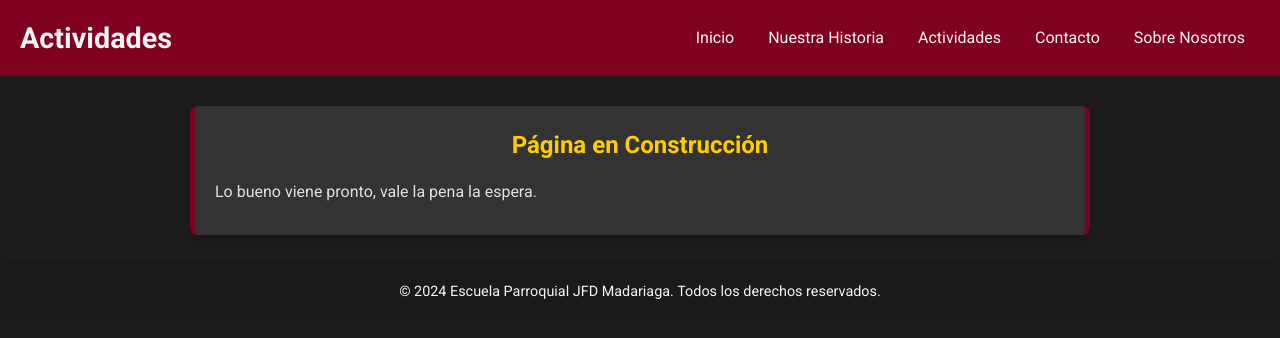
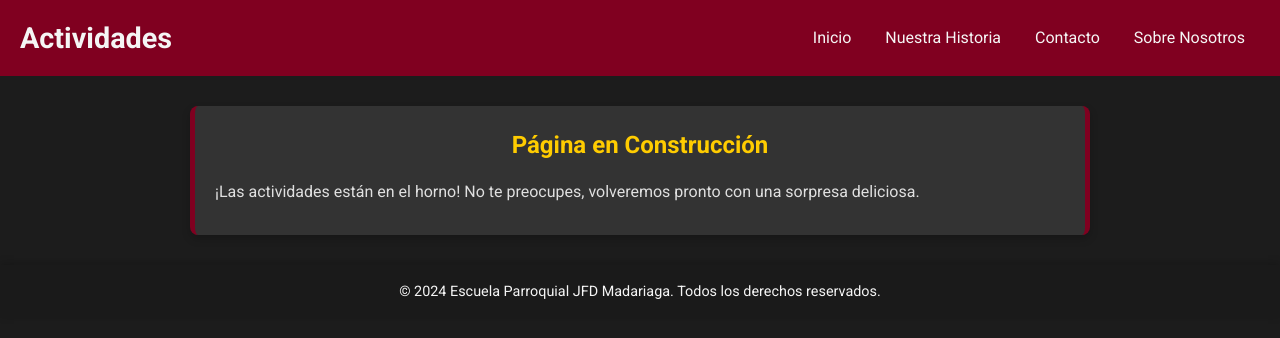
Before and after one commit to Leandrotvr/Escuela-Parroquial-JFD-Madariaga, a plain HTML site: page actividades.html in a window 1280 px wide. Drawn offline with Linux system fonts and the light colour scheme.

Commit message:
Update actividades.html

```diff
--- a/actividades.html
+++ b/actividades.html
@@ -18,7 +18,6 @@
             <ul>
                 <li><a href="index.html">Inicio</a></li>
                 <li><a href="nuestrahistoria.html">Nuestra Historia</a></li>
-                <li><a href="actividades.html">Actividades</a></li>
                 <li><a href="contacto.html">Contacto</a></li>
                 <li><a href="sobrenosotros.html">Sobre Nosotros</a></li>
             </ul>
@@ -28,7 +27,7 @@
     <!-- Sección de contenido -->
     <section class="content">
         <h2>Página en Construcción</h2>
-        <p>Lo bueno viene pronto, vale la pena la espera.</p>
+        <p>¡Las actividades están en el horno! No te preocupes, volveremos pronto con una sorpresa deliciosa.</p>
     </section>
 
     <!-- Footer -->
```
